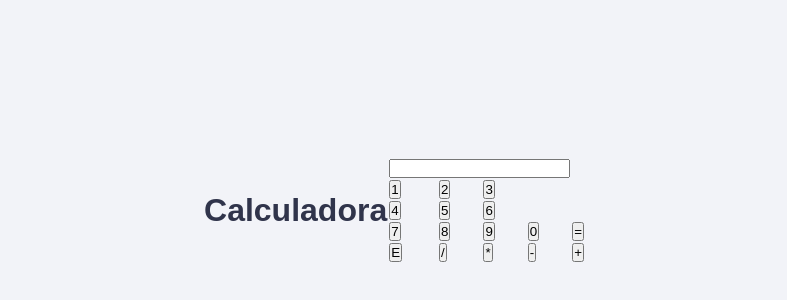
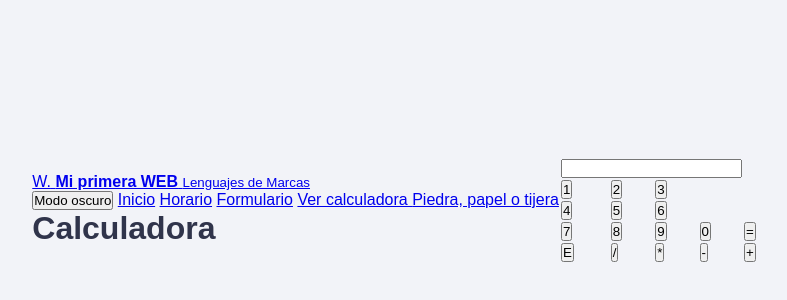
Before and after one commit to joss-019/Lenguaje-Marcas, a plain HTML site: page Calculadora/Calculadora.html in a window 1280 px wide. Shown: the part 190-490 px from the top of the page, without its empty margins (245-1032 px from the left). Drawn offline with Linux system fonts and the light colour scheme.

Commit message:
Refactor HTML structure and add navigation

```diff
--- a/Calculadora/Calculadora.html
+++ b/Calculadora/Calculadora.html
@@ -7,6 +7,44 @@
     <script src="Calculadora.js"></script>
 </head>
 <header>
+
+<header class="cabecera">
+
+    <div class="contenedor nav-contenedor">
+
+        <a href="./index.html" class="logo">
+            <span class="logo-icono">W.</span>
+
+            <span>
+                <strong>Mi primera WEB</strong>
+                <small>Lenguajes de Marcas</small>
+            </span>
+        </a>
+
+        <nav class="menu">
+
+            <button type="button" id="botonTema" class="boton boton-secundario">
+                Modo oscuro
+            </button>
+
+            <a href="./index.html">Inicio</a>
+            <a href="./Horario1.html">Horario</a>
+            <a href="./Formulario.html">Formulario</a>
+
+            <a href="./Calculadora/Calculadora.html" class="boton boton-principal">
+                Ver calculadora
+            </a>
+
+            <a href="./Juego/juego.html" class="boton boton-principal">
+                Piedra, papel o tijera
+            </a>
+
+        </nav>
+
+    </div>
+
+</header>
+
     <h1>Calculadora</h1>
 </header>
 <body>
```
